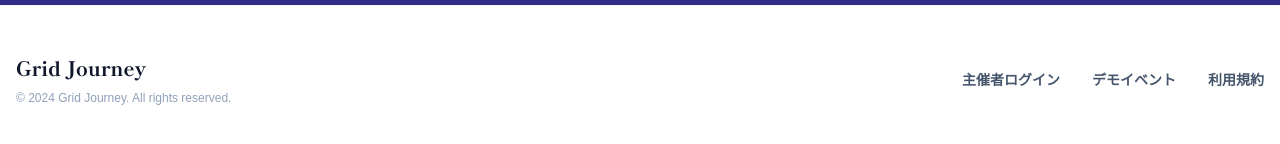
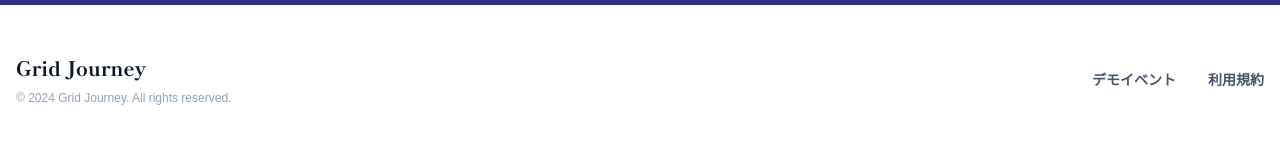
Before and after one commit to gogoyoshimyy/grid-journey, a Next.js app: page / in a window 1280 px wide. Shown: the part 3519-3663 px from the top of the page. Built offline with nearby package versions, Linux system fonts and the light colour scheme.

Commit message:
Remove 'Organizer Login' link from Footer

```diff
--- a/components/landing/Footer.tsx
+++ b/components/landing/Footer.tsx
@@ -13,9 +13,6 @@ export default function Footer() {
                 </div>
 
                 <div className="flex gap-8 text-sm font-bold text-slate-600">
-                    <Link href="/admin" className="hover:text-indigo-700 transition-colors">
-                        主催者ログイン
-                    </Link>
                     <Link href="/e/demo-bingo" className="hover:text-indigo-700 transition-colors">
                         デモイベント
                     </Link>
```
